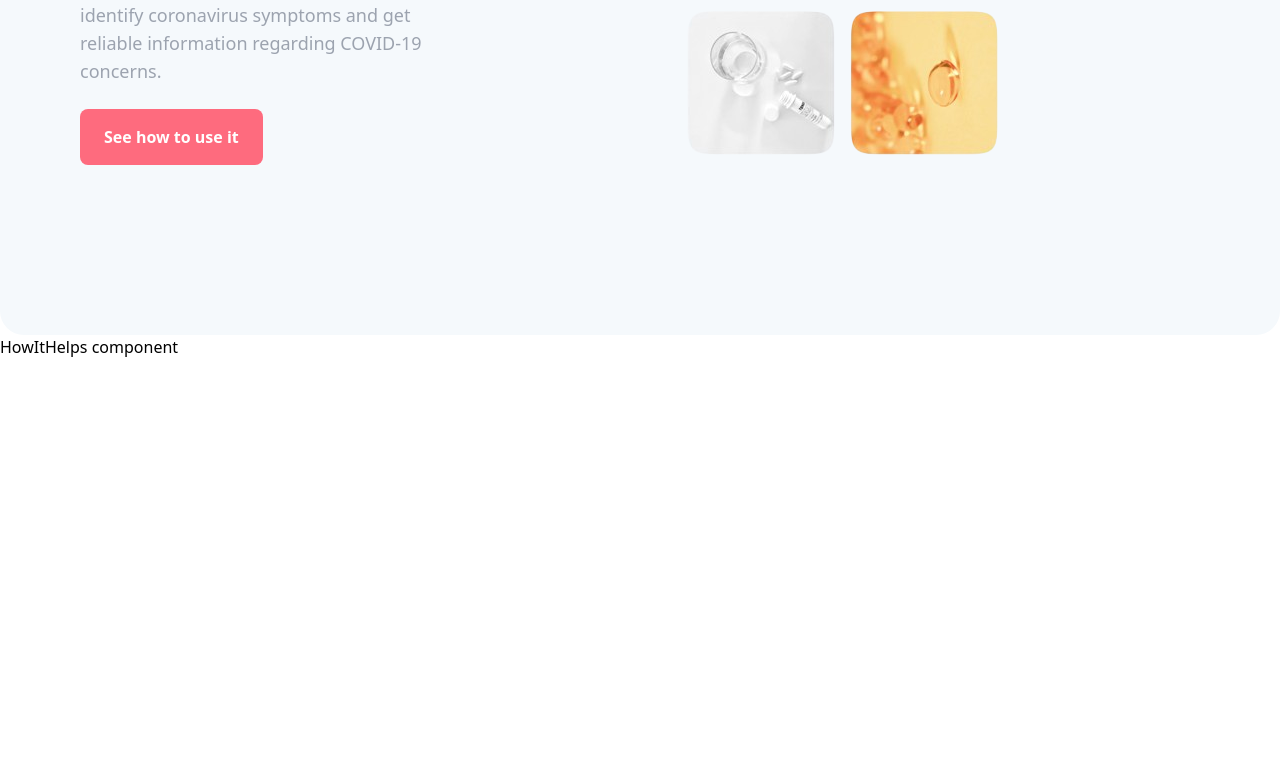
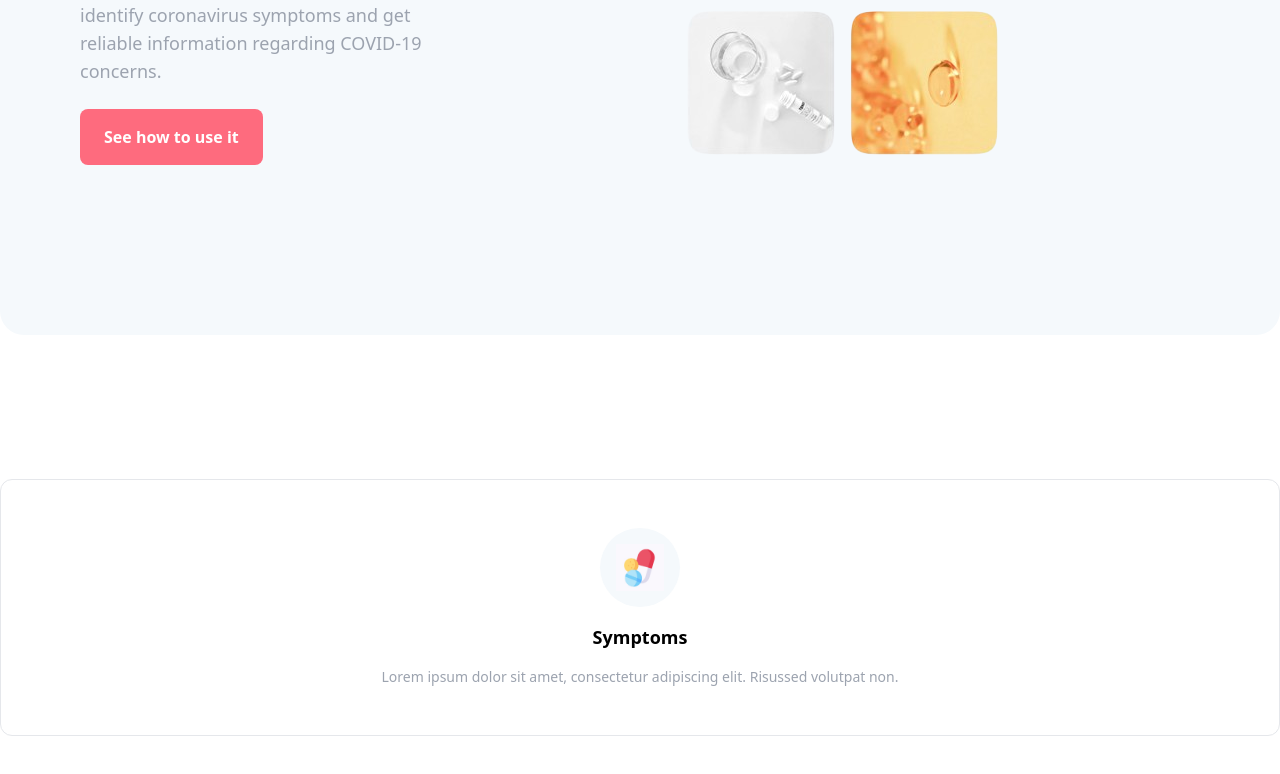
Before and after one commit to wacho91/Assistant-Emergency, a React (Vite) app: page / in a window 1280 px wide. Shown: the part 412-1186 px from the top of the page. Before the commit the page ends 800 px from the top, so only its background shows below. Built offline with nearby package versions, Linux system fonts and the light colour scheme.

Commit message:
CardComp

```diff
--- /dev/null
+++ b/src/Components/HowItHelps/CardComp.jsx
@@ -0,0 +1,16 @@
+
+
+
+const CardComp = ({icon, heading, text}) => {
+  return (
+    <div className="p-6 bg-white rounded-xl border-[1px] border-gray-2200 text-center py-12">
+        <div className="bg-brandWhite p-4 rounded-full w-fit mx-auto">
+            <img src={icon} alt="image" className="w-12 mx-auto" />
+        </div>
+        <h4 className="my-4 text-lg font-bold">{heading}</h4>
+        <p className="text-gray-400 text-sm">{text}</p>
+    </div>
+  )
+}
+
+export default CardComp
--- a/src/Components/HowItHelps/HowItHelps.jsx
+++ b/src/Components/HowItHelps/HowItHelps.jsx
@@ -1,9 +1,26 @@
+
+import Card from "./CardComp.jsx";
+import icon1 from "../../assets/Icon/1 (2).png"
+import icon2 from "../../assets/Icon/2 (2).png"
+import icon3 from "../../assets/Icon/3 (1).png"
 
 const HowItHelps = () => {
   return (
-    <div>
-        HowItHelps component
-    </div>
+    <section>
+        <div className="conatiner py-16 my-20">
+            <div>
+                <div>
+                    <div>
+                        <Card
+                            icon={icon1}
+                            heading="Symptoms"
+                            text="Lorem ipsum dolor sit amet, consectetur adipiscing elit. Risussed volutpat non."
+                        />
+                    </div>
+                </div>
+            </div>
+        </div>
+    </section>
   )
 }
 
```
